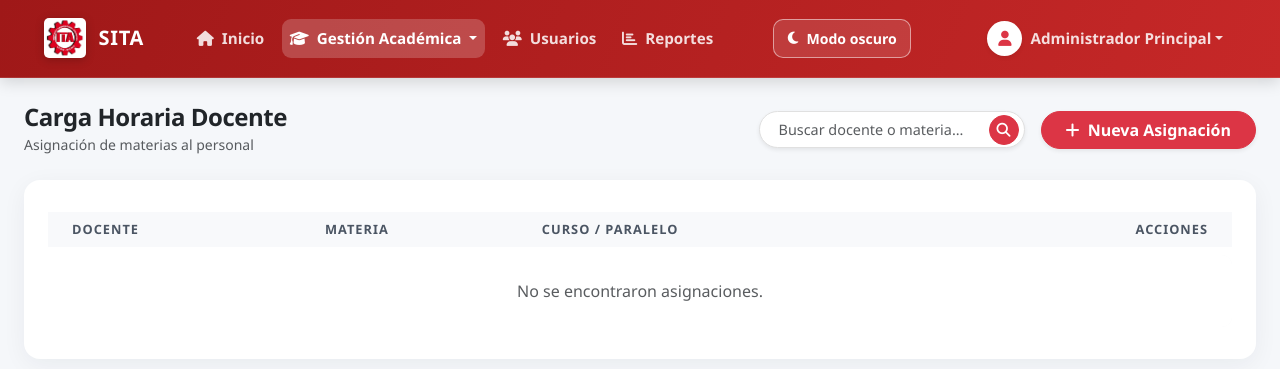
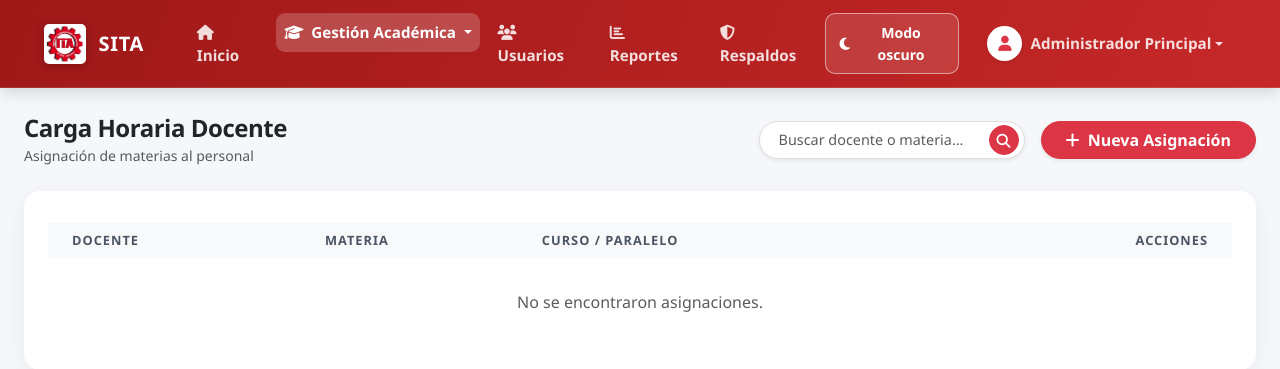
Before and after one commit to quisbertfabio6/sita, a Laravel app: page /admin/asignaciones in a window 1280 px wide. Shown: the top 369 px of the page. Run offline with Laravel 12, Linux system fonts and the light colour scheme; a user stored in the database is signed in; data comes from the database, SQL or seed files in the repository; data that the repository does not hold is empty.

Commit message:
Agregar acceso a respaldos en navegación del administrador

```diff
--- a/resources/views/layouts/app.blade.php
+++ b/resources/views/layouts/app.blade.php
@@ -151,6 +151,11 @@
                                 <i class="fas fa-chart-bar me-1"></i> Reportes
                             </a>
                         </li>
+                        <li class="nav-item">
+                            <a class="nav-link {{ request()->routeIs('respaldos.*') ? 'active' : '' }}" href="{{ route('respaldos.index') }}" @if(request()->routeIs('respaldos.*')) aria-current="page" @endif>
+                                <i class="fas fa-shield-alt me-1"></i> Respaldos
+                            </a>
+                        </li>
 
                     @elseif(Auth::user()->rol->nombre == 'jefe_carrera')
                         <li class="nav-item">
```
